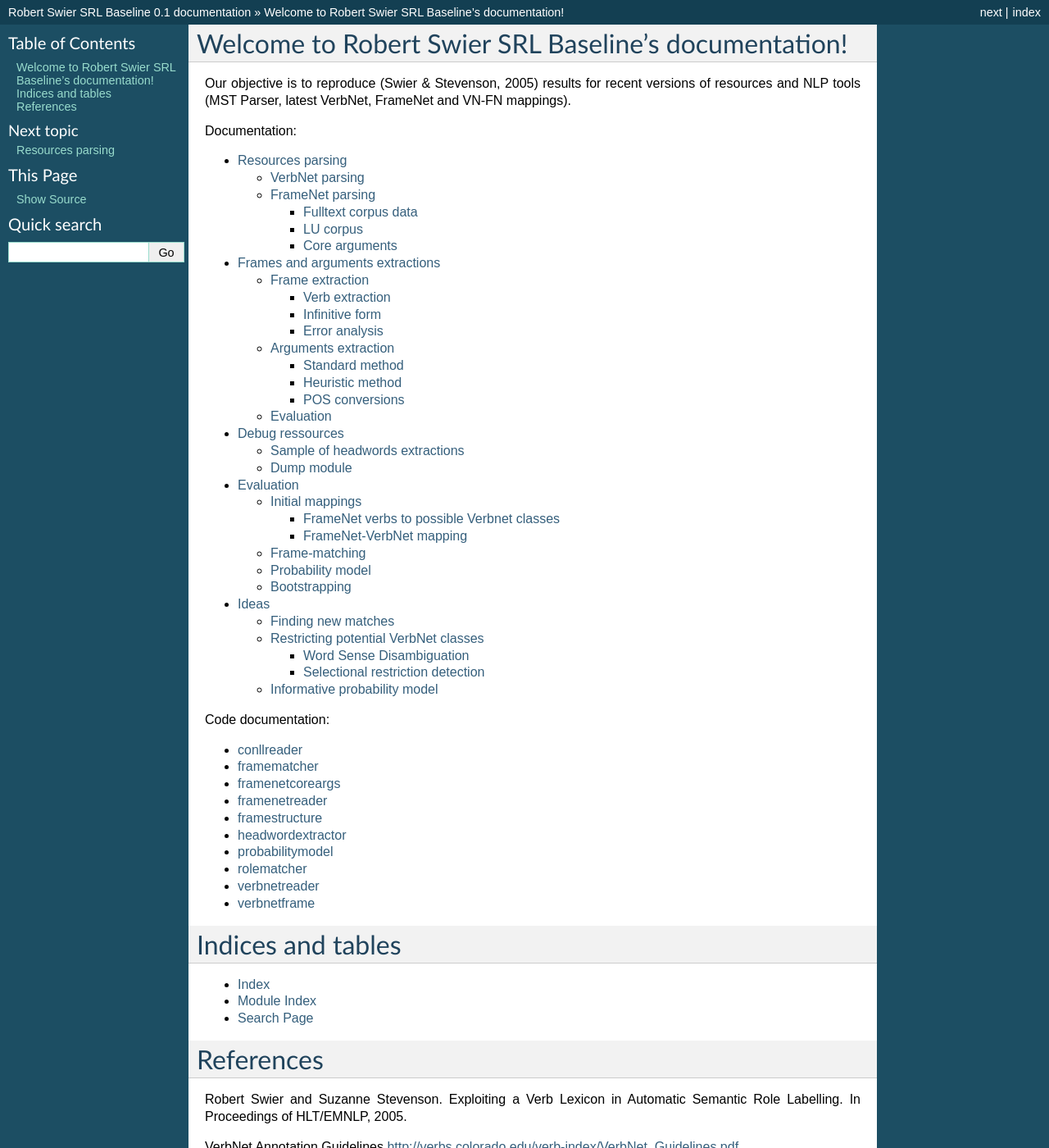
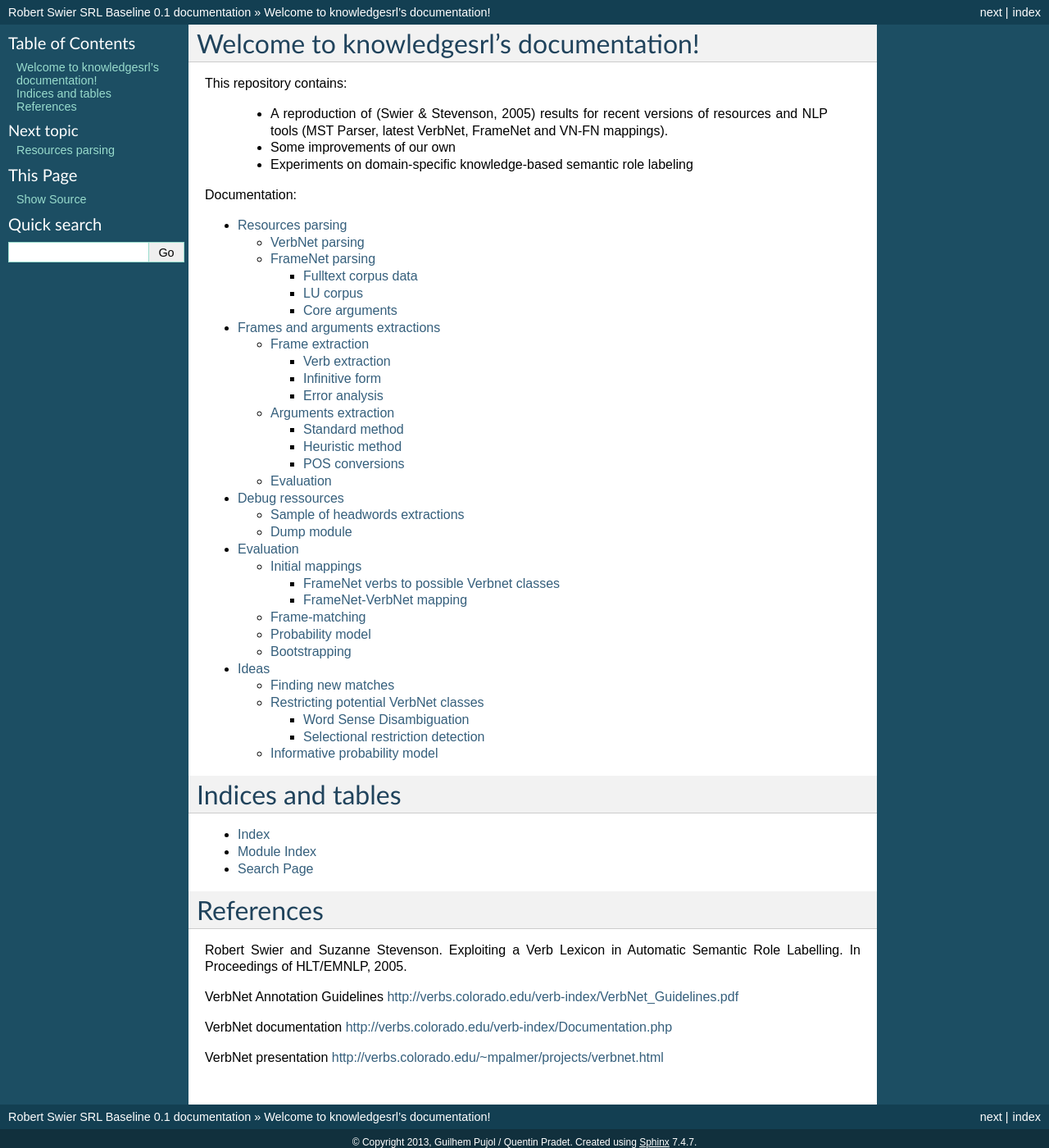
Before and after one commit to aymara/knowledgesrl, a Sphinx documentation site: the page built from doc/index.rst, in a window 1280 px wide and 1400 px high. Shown: the whole window at 82% size. Built offline with Sphinx 7.4.7, drawn with Linux system fonts in a browser that asks for light colours; some of the changed text lies outside the part shown.

Commit message:
Update documentation home page

```diff
--- a/doc/index.rst
+++ b/doc/index.rst
@@ -3,12 +3,16 @@
    You can adapt this file completely to your liking, but it should at least
    contain the root `toctree` directive.
 
-Welcome to Robert Swier SRL Baseline's documentation!
-=====================================================
+Welcome to knowledgesrl's documentation!
+========================================
 
-Our objective is to reproduce (Swier & Stevenson, 2005) results for recent
-versions of resources and NLP tools (MST Parser, latest VerbNet, FrameNet and
-VN-FN mappings).
+This repository contains:
+
+ * A reproduction of (Swier & Stevenson, 2005) results for recent versions of
+   resources and NLP tools (MST Parser, latest VerbNet, FrameNet and VN-FN
+   mappings).
+ * Some improvements of our own
+ * Experiments on domain-specific knowledge-based semantic role labeling
 
 Documentation:
 
@@ -20,24 +24,6 @@ Documentation:
     debug
     evaluation
     ideas
-
-Code documentation:
-
-.. toctree::
-    :maxdepth: 4
-
-    conllreader
-    framematcher
-    framenetcoreargs
-    framenetreader
-    framestructure
-    headwordextractor
-    probabilitymodel
-    rolematcher
-    verbnetreader
-    verbnetframe
-
-
 
 Indices and tables
 ==================
```
